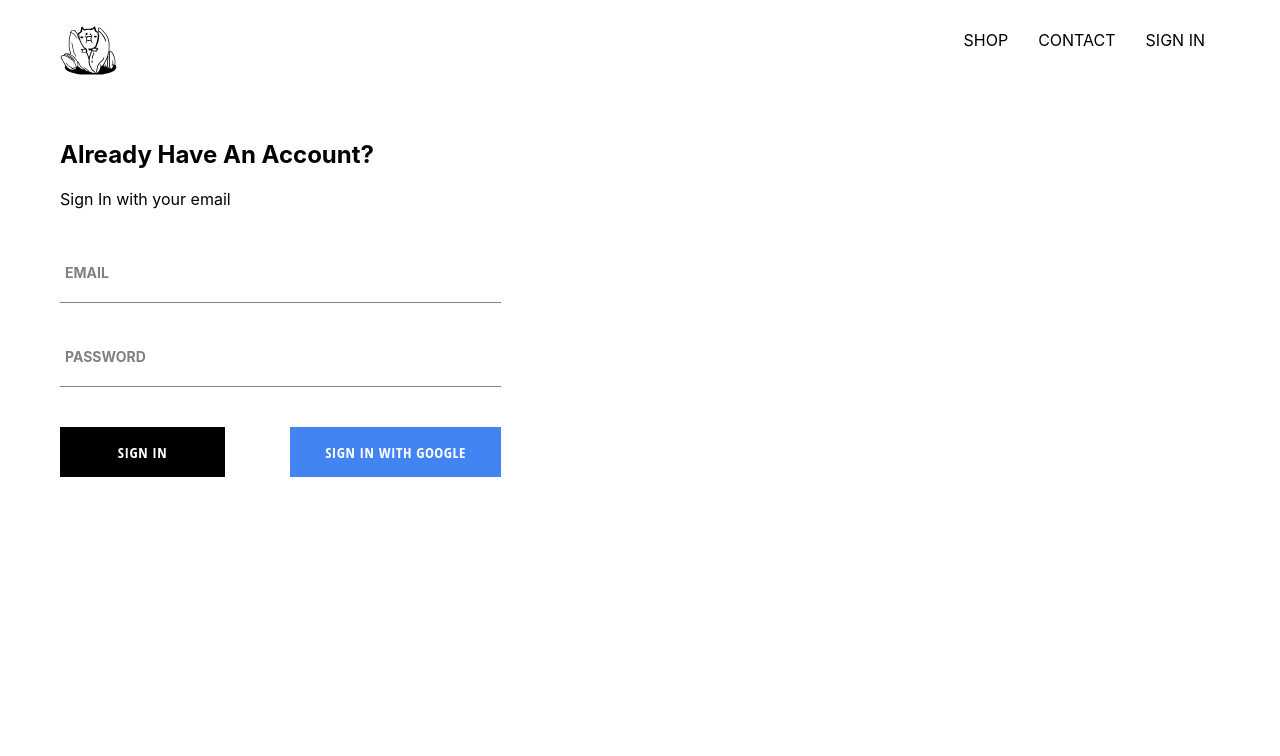
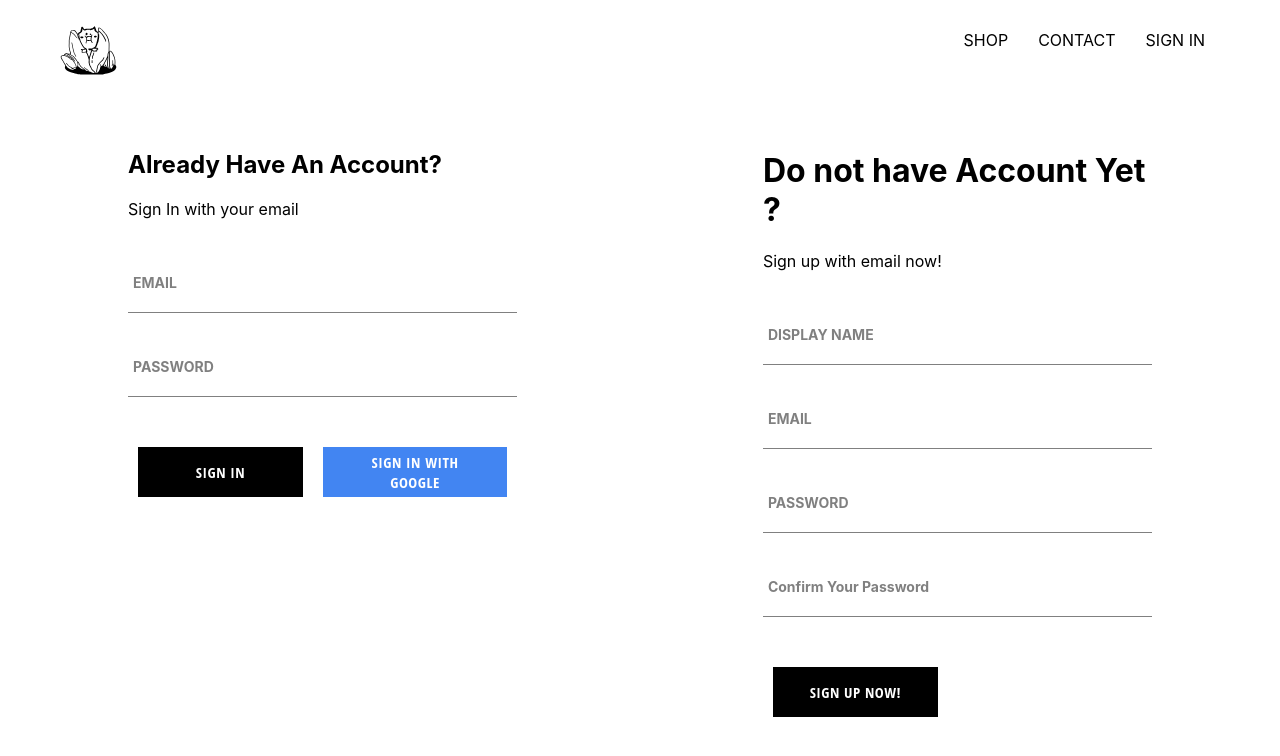
Before and after one commit to w8896699/Practice-app, a React (Create React App) app: page /signin in a window 1280 px wide. Shown: the top 756 px of the page. Built offline with nearby package versions, Linux system fonts and the light colour scheme; no server answers.

Commit message:
implement firebase email registlation

```diff
--- a/src/App.js
+++ b/src/App.js
@@ -5,17 +5,28 @@ import { HomePage } from './pages/homepage/homepage';
 import ShopPage from './pages/shop/shop.component';
 import { SignInSignUpPage } from './pages/sign-in-and-sign-up/sign-in-and-sign-up';
 import { Header } from './components/header/header.component';
-import { auth } from './firebase/filrebase.util';
+import { auth, createUserProfileDocument } from './firebase/filrebase.util';
 
 export const App = () => {
   const [curUser, setCurUser] = useState(null);
 
   useEffect(() => (
-    auth.onAuthStateChanged((user) => {
-      setCurUser(user);
+    auth.onAuthStateChanged(async (userAuth) => {
+      if (userAuth) { // only if user is login in (for now with google)
+        const userRef = await createUserProfileDocument(userAuth);
+
+        userRef.onSnapshot((snapShot) => { // get snapshot from firebase and put in our state for all
+          setCurUser({
+            id: snapShot.id,
+            ...snapShot.data(),
+          });
+        });
+      }
+      setCurUser(userAuth); // this is for set back our user to null
     })
-  ), [curUser]);
+  ), []);// 这里useEffect我没有把curUser设置为触发条件,具体原因我也没搞懂, 所以按我目前的理解,这个useEffect不会被触发才对,但他就是会被触发....
 
+  console.log('curUser', curUser);
   return (
     <div className="App">
       <Header currentSession={curUser} />
--- a/src/components/form-input/form-input.component.js
+++ b/src/components/form-input/form-input.component.js
@@ -4,6 +4,7 @@ import './form-input.style.scss';
 
 export const FormInput = ({ handleChange, label, ...props }) => {
   const { value } = props;
+  // console.log(props);
   return (
 
     <div className="input-box">
@@ -11,7 +12,7 @@ export const FormInput = ({ handleChange, label, ...props }) => {
       {
           label && (
           <label
-            className={`${value.length ? 'shrink' : ''} form-input-label`}
+            className={`${(value && value.length) ? 'shrink' : ''} form-input-label`}
           >
             {label}
           </label>
--- a/src/components/sign-in/sign-in.js
+++ b/src/components/sign-in/sign-in.js
@@ -7,6 +7,7 @@ import { signInWithGoogle } from '../../firebase/filrebase.util';
 export const SignIn = () => {
   const [email, setEmail] = useState('');
   const [password, setPassword] = useState('');
+
   return (
     <div className="sign-in">
       <div className="title">
--- /dev/null
+++ b/src/components/sign-up/sign-up.component.js
@@ -0,0 +1,84 @@
+/* eslint-disable no-undef */
+/* eslint-disable no-alert */
+import React, { useState } from 'react';
+import './sign-up.style.scss';
+
+import { FormInput } from '../form-input/form-input.component';
+import { StyleButton } from '../styled-button/styled-button.component';
+import { auth, createUserProfileDocument } from '../../firebase/filrebase.util';
+
+export const SignUp = () => {
+//   console.log('hahia');
+  const [displayName, setDisplayName] = useState('');
+  const [email, setEmail] = useState('');
+  const [password, setPassword] = useState('');
+  const [confirmPassword, setConfirmPassword] = useState('');
+
+  const handleSubmit = async (event) => {
+    event.preventDefault();
+    if (password !== confirmPassword) {
+      alert('Password Doesn\'t Match');
+    } else if ((password.length) < 6) {
+      alert('Password has to longer that 6 character');
+    }
+    try {
+      const { user } = await auth.createUserWithEmailAndPassword(email, password);
+      await createUserProfileDocument(user, { displayName }); // wait untill this process finished and reset all state
+    } catch (error) {
+      // Handle Errors here.
+      console.error(error);
+      // ...
+    }
+    setDisplayName('');
+    setEmail('');
+    setPassword('');
+    setConfirmPassword('');
+  };
+  return (
+    <div className="sign-up">
+      <div className="title">
+        <h1> Do not have Account Yet ?</h1>
+        <span>Sign up with email now!</span>
+      </div>
+
+      <form onSubmit={handleSubmit}>
+        <FormInput
+          name="displayName"
+          type="text"
+          label="DISPLAY NAME"
+          value={displayName}
+          handleChange={(event) => setDisplayName(event.target.value)}
+          required
+        />
+        <FormInput
+          name="email"
+          type="email"
+          label="EMAIL"
+          value={email}
+          handleChange={(event) => setEmail(event.target.value)}
+          required
+        />
+        <FormInput
+          name="password"
+          type="password"
+          label="PASSWORD"
+          value={password}
+          handleChange={(event) => setPassword(event.target.value)}
+          required
+        />
+        <FormInput
+          name="confirmPassword"
+          type="password"
+          label="Confirm Your Password"
+          value={confirmPassword}
+          handleChange={(event) => setConfirmPassword(event.target.value)}
+          required
+        />
+        <div className="buttons">
+          <StyleButton type="submit"> Sign Up Now! </StyleButton>
+        </div>
+      </form>
+    </div>
+  );
+};
+export default SignUp;
--- /dev/null
+++ b/src/components/sign-up/sign-up.style.scss
@@ -0,0 +1,9 @@
+.sign-up{
+    width: 38%;
+    display: flex;
+    flex-direction: column;
+
+    .title{
+        margin: 10px 0;
+    }
+}
--- a/src/components/styled-button/styled-button.style.scss
+++ b/src/components/styled-button/styled-button.style.scss
@@ -15,7 +15,7 @@
 
         border: none;
         padding: 0 35px 0 35px;
-        // margin: 20px;
+        margin: 10px;
 
         cursor: pointer;
 
--- a/src/firebase/filrebase.util.js
+++ b/src/firebase/filrebase.util.js
@@ -16,11 +16,40 @@ const config = {
   appId: '1:182342121380:web:408b30d2b778ff02ee7331',
   measurementId: 'G-MZTHS2MDPW',
 };
-
 firebase.initializeApp(config);
 
 export const auth = firebase.auth();
 export const firestore = firebase.firestore();
+
+export const createUserProfileDocument = async (userAuth, otherData) => {
+  // 每一次用户登陆才会跳进这个方法, 在app.js里面 ps,明明没有设置useEffect触发条件却能触发,,不太懂
+
+  if (!userAuth) return;
+
+  const userRef = firestore.doc(`users/${userAuth.uid}`); // query doc就 得到/进入 了这个用户的reference
+
+  const userSnapShot = (await userRef.get()); // 用上面的到的referenct去数据库里提取有关信息存为 snapshot
+  //   console.log('userSnapShot,', userSnapShot);
+  if (!userSnapShot.exists) { // if this user never register b4, which will not exist in our firebase db, then exist is false
+    const { displayName, email } = userAuth;
+    const createDate = new Date();
+    // console.log(displayName, email);
+    try { // create a new entry in our firebase database (create new user)
+      await userRef.set({ // 这里是把google firebase sign in 的信息set into firebase database storage
+        displayName,
+        email,
+        createDate,
+        ...otherData,
+      });
+    } catch (error) {
+      // eslint-disable-next-line no-console
+      console.log('error creating user', error.message);
+    }
+  }
+
+  return userRef;
+};
+
 
 const provider = new firebase.auth.GoogleAuthProvider();
 provider.setCustomParameters({ prompt: 'select_account' });
--- a/src/pages/sign-in-and-sign-up/sign-in-and-sign-up.js
+++ b/src/pages/sign-in-and-sign-up/sign-in-and-sign-up.js
@@ -1,10 +1,12 @@
 import React from 'react';
 import './sign-in-and-sign-up.scss';
 import { SignIn } from '../../components/sign-in/sign-in';
+import { SignUp } from '../../components/sign-up/sign-up.component';
 
 export const SignInSignUpPage = () => (
   <div className="sign-in-sign-up">
     <SignIn />
+    <SignUp />
   </div>
 );
 
--- a/src/pages/sign-in-and-sign-up/sign-in-and-sign-up.scss
+++ b/src/pages/sign-in-and-sign-up/sign-in-and-sign-up.scss
@@ -0,0 +1,6 @@
+.sign-in-sign-up{
+    width: 80vw;
+    display: flex;
+    justify-content: space-between;
+    margin: 30px auto;
+}
```
Also changed, not shown: .eslintrc.json.
